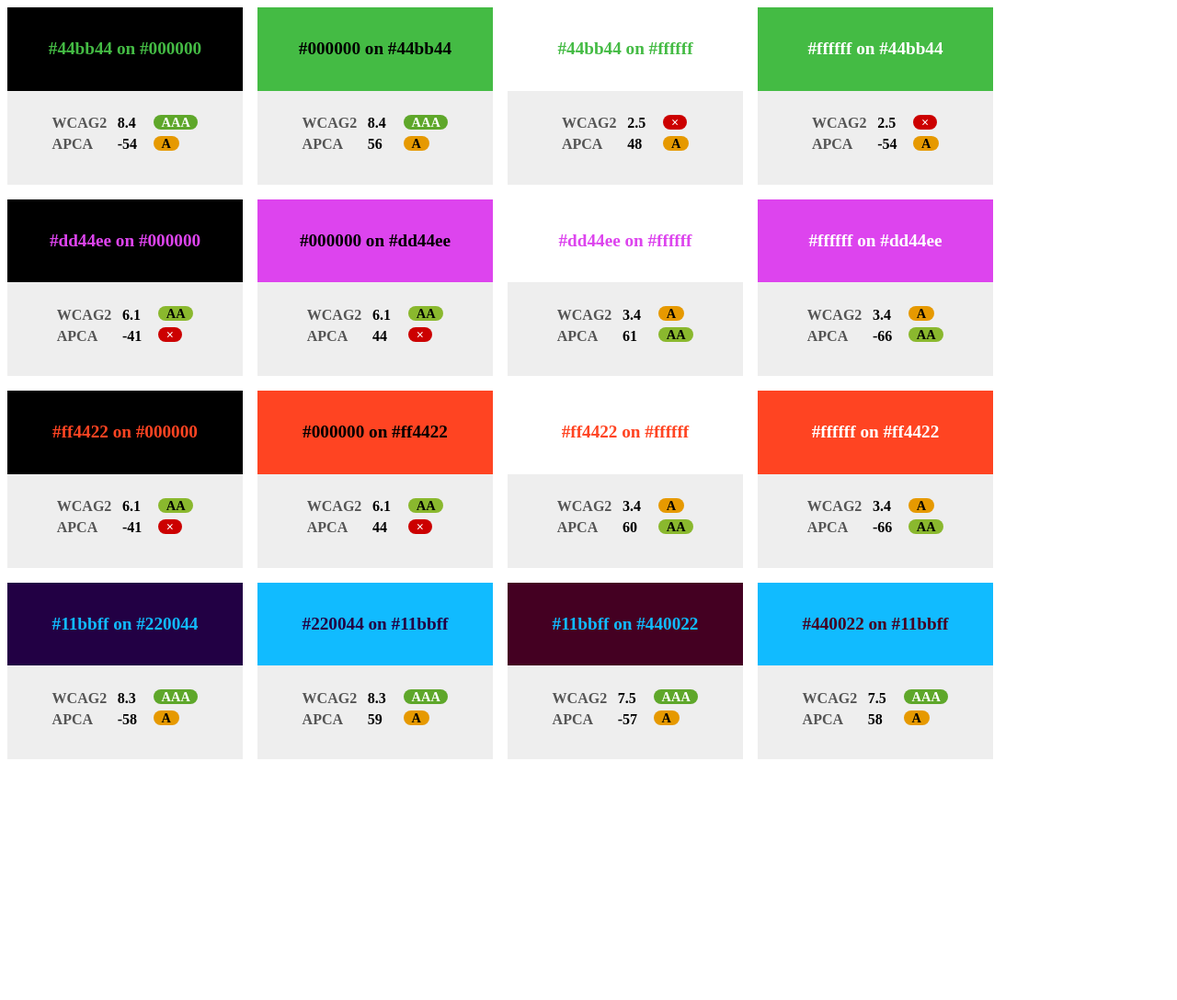
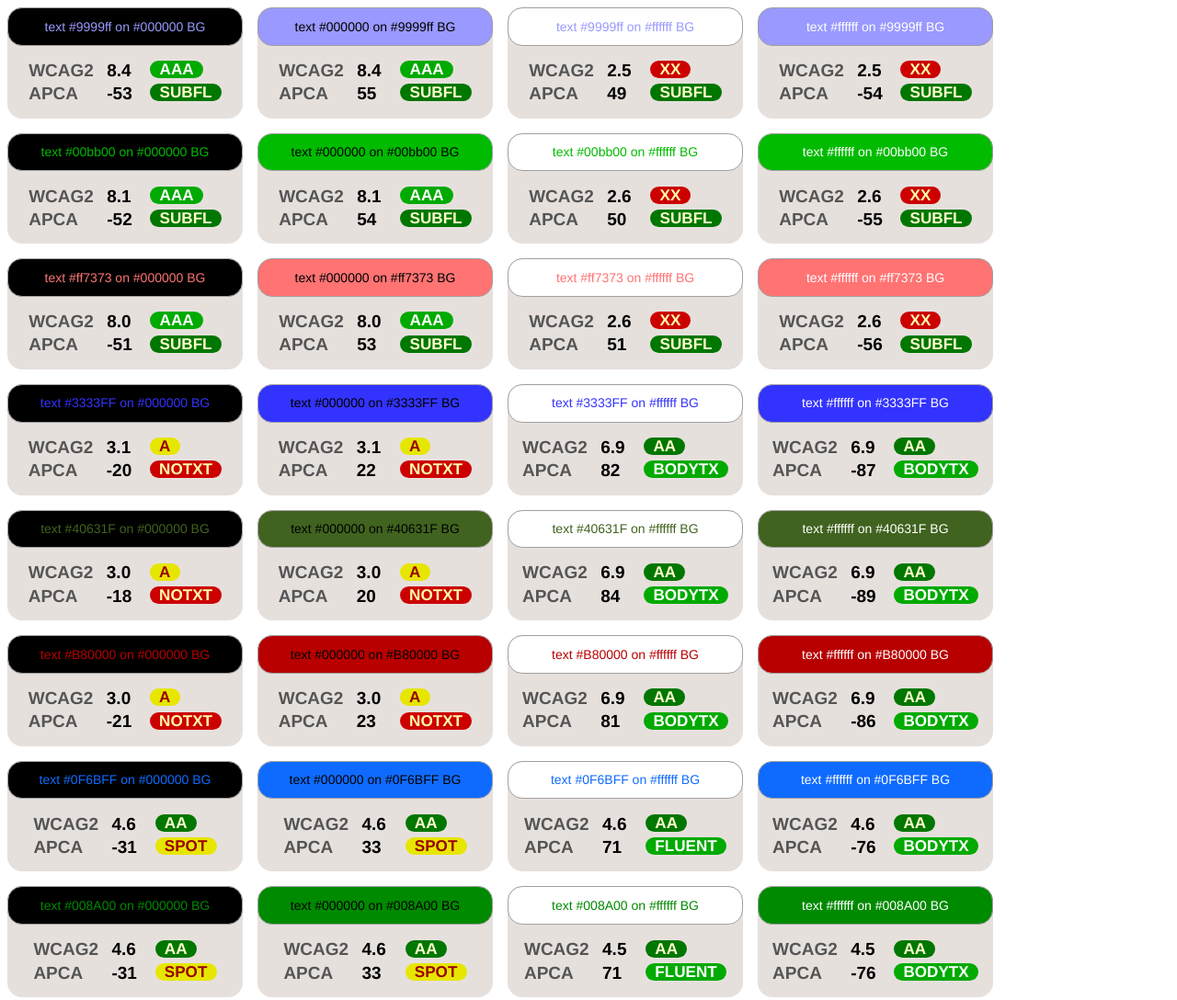
Before and after one commit to xi/apca-introduction, a plain HTML site: page examples/index.html in a window 1280 px wide. Shown: the top 1088 px of the page at 92% size. Before the commit the page ends 834 px from the top, so only its background shows below. Drawn offline with Linux system fonts and the light colour scheme.

Commit message:
Significant corrections

```diff
--- a/examples/examples.js
+++ b/examples/examples.js
@@ -1,12 +1,19 @@
 import * as wcag from '../wcag2.js';
 import * as apca from '../apca.js';
 
-const LEVEL_LABELS = ['×', 'A', 'AA', 'AAA'];
+const LEVEL_LABELS = ['XX', 'A', 'AA', 'AAA'];
+const APCA_LABELS = ['NOTXT', 'SPOT', 'SUBFL', 'FLUENT', 'BODYTX'];
 
 const COLORS = [
-	['#44bb44', '#000000', '#ffffff'],
-	['#dd44ee', '#000000', '#ffffff'],
-	['#ff4422', '#000000', '#ffffff'],
+	['#9999ff', '#000000', '#ffffff'],
+	['#00bb00', '#000000', '#ffffff'],
+	['#ff7373', '#000000', '#ffffff'],
+	['#3333FF', '#000000', '#ffffff'],
+	['#40631F', '#000000', '#ffffff'],
+	['#B80000', '#000000', '#ffffff'],
+	['#0F6BFF', '#000000', '#ffffff'],
+	['#008A00', '#000000', '#ffffff'],
+	['#E62200', '#000000', '#ffffff'],
 	['#11bbff', '#220044', '#440022'],
 ];
 
@@ -20,8 +27,8 @@ var parseColor = function(c) {
 
 var getLevel = function(c, module) {
 	var a = module.abs(c);
-	for (let i = 0; i < 3; i++) {
-		if (a < module.levels[i + 2]) {
+	for (let i = 0; i < 5; i++) {
+		if (a < module.levels[i + 1]) {
 			return i;
 		}
 	}
@@ -37,7 +44,7 @@ var addExample = function(fg, bg) {
 	var clone = template.content.cloneNode(true);
 
 	var display = clone.querySelector('.display');
-	display.textContent = `${fg} on ${bg}`;
+	display.textContent = `text ${fg} on ${bg} BG`;
 	display.style.color = fg;
 	display.style.backgroundColor = bg;
 
@@ -50,7 +57,7 @@ var addExample = function(fg, bg) {
 	var apca_contrast = apca.contrast(cfg, cbg);
 	var apca_level = getLevel(apca_contrast, apca);
 	clone.querySelector('.apca output').textContent = apca_contrast.toFixed(0);
-	clone.querySelector('.apca .badge').textContent = LEVEL_LABELS[apca_level];
+	clone.querySelector('.apca .badge').textContent = APCA_LABELS[apca_level];
 	clone.querySelector('.apca .badge').classList.add(`badge-${apca_level}`);
 
 	document.body.append(clone);
--- a/examples/style.css
+++ b/examples/style.css
@@ -5,19 +5,25 @@ body {
 }
 .example {
 	width: 16rem;
-	background: #eee;
+	background: #e6e0dd;
+	font-family: helvetica, arial, sans-serif;
+	font-size: 19px;
 	font-weight: bold;
-	line-height: 1.4;
+	line-height: 1.33;
+	border-radius: 16px;
 }
 
 .display {
-	padding: 2rem;
-	font-size: 120%;
+	padding: 0.75em;
+	font-size: 14px;
+	font-weight: 400;
 	text-align: center;
+	border: 1px solid #a0a0a0;
+	border-radius: 16px;
 }
 
 .output {
-	padding: 1.5rem 2rem 2rem;
+	padding: 0.75em;
 	display: flex;
 	flex-direction: column;
 	align-items: center;
@@ -45,18 +51,26 @@ output {
 	padding: 0 0.6em;
 }
 .badge-0 {
-	background-color: hsl(0, 100%, 40%);
+	background-color: #c00;
+	color: #ffa;
+}
+.badge-1b {
+	background-color: hsl(40, 100%, 25%);
+	color: #ff0;
+}
+.badge-1 {
+	background-color: hsl(60, 100%, 45%);
+	color: #900;
+}
+.badge-2 {
+	background-color: #070;
+	color: #ffc;
+}
+.badge-3 {
+	background-color: #0a0;
 	color: #fff;
 }
-.badge-1 {
-	background-color: hsl(40, 100%, 45%);
-	color: #000;
-}
-.badge-2 {
-	background-color: hsl(80, 60%, 45%);
-	color: #000;
-}
-.badge-3 {
-	background-color: hsl(95, 60%, 41%);
+.badge-4 {
+	background-color: #0a0;
 	color: #fff;
 }
--- a/wcag2.js
+++ b/wcag2.js
@@ -1,4 +1,4 @@
-export const levels = [3, 3, 3, 4.5, 7, 100];
+export const levels = [3, 3, 4.5, 7, 100];
 
 var sRGBtoY = function(srgb) {
   var pre = c => c < 0.04045 ? c / 12.92 : Math.pow((c + 0.055) / 1.055, 2.4);
```
Also changed, not shown: examples/screenshot.png, examples/screenshot1.png (added), examples/screenshot2.png (added), 4 other files.
